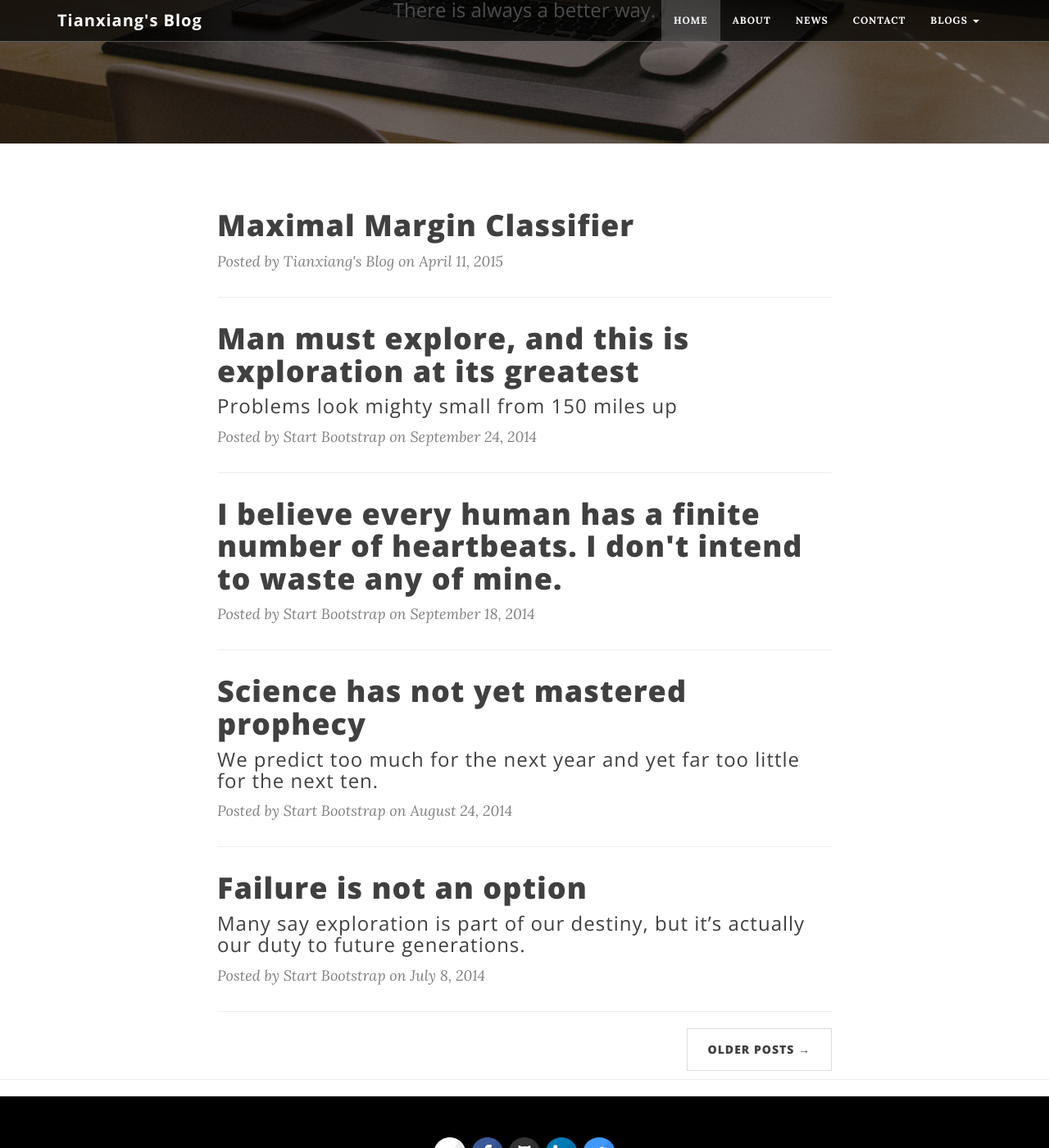
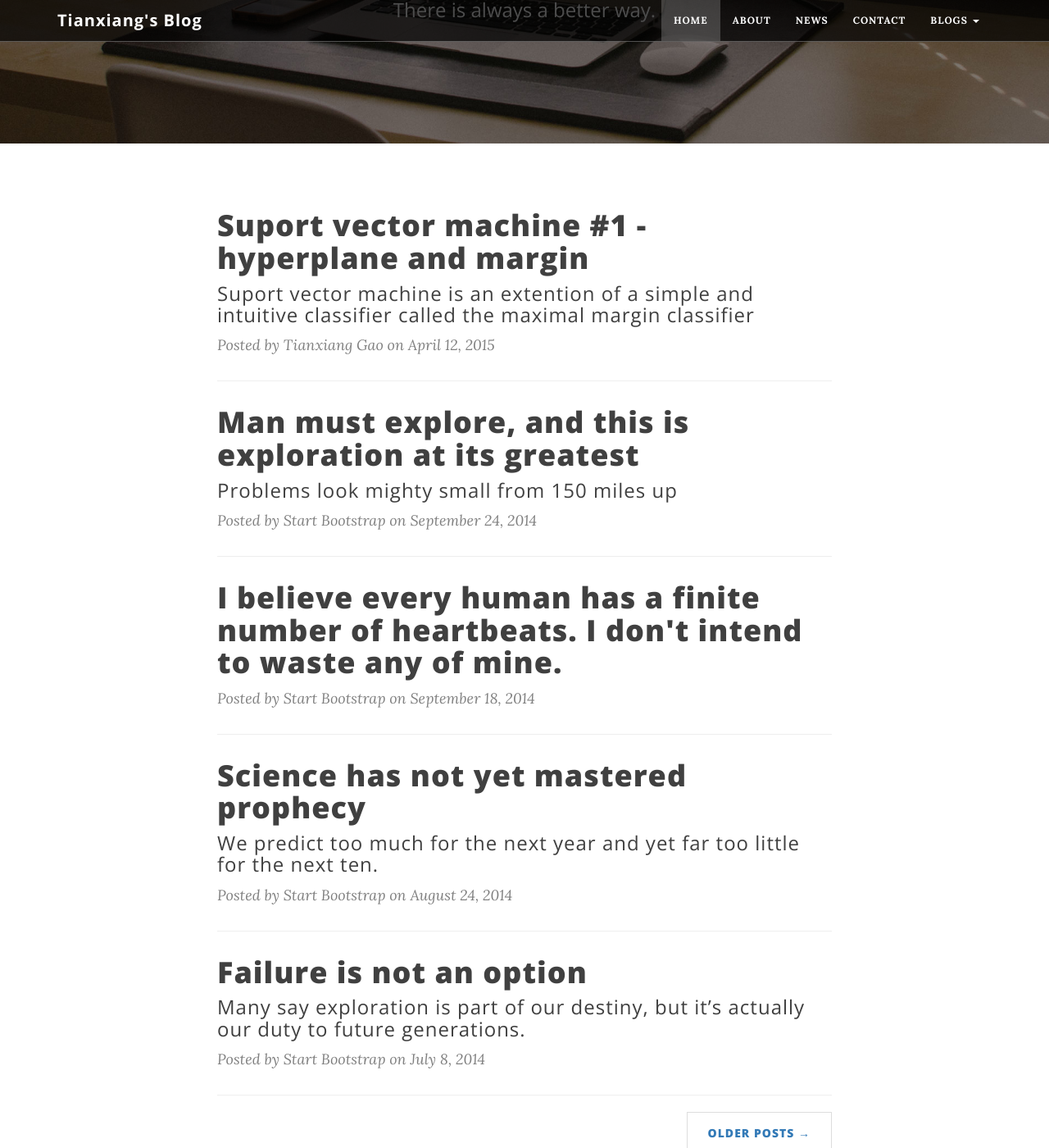
Before and after one commit to xuanix/blogs, a Jekyll site: the page built from index.html, in a window 1280 px wide and 1400 px high, scrolled down 288 px. Shown: the whole window at 82% size. Built offline with Jekyll 4.4.1, drawn with Linux system fonts in a browser that asks for light colours; nearby versions of some CDN libraries; the list of posts is cut into pages by our own code; some of the changed lines change nothing that is shown.

Commit message:
Complete blog of hyperplane and margin

```diff
--- a/_includes/js.html
+++ b/_includes/js.html
@@ -9,6 +9,22 @@
 <script src="{{ "/js/wow.min.js " | prepend: site.baseurl }}"></script>
 <!-- Custom Theme JavaScript -->
 <script src="{{ "/js/custom.js " | prepend: site.baseurl }}"></script>
+
+<!-- Equation numberling -->
+<script type="text/x-mathjax-config">
+MathJax.Hub.Config({
+  TeX: { equationNumbers: { autoNumber: "AMS" } }
+});
+</script>
+
 <!-- MathJax.js -->
-
-<script type="text/javascript" src="http://cdn.mathjax.org/mathjax/latest/MathJax.js?config=TeX-AMS-MML_HTMLorMML"></script>
+<script type="text/javascript"
+  src="//cdn.mathjax.org/mathjax/latest/MathJax.js?config=TeX-AMS-MML_HTMLorMML">
+</script>
+<!--- Inline equation-->
+<script type="text/x-mathjax-config">
+MathJax.Hub.Config({
+  tex2jax: {inlineMath: [['$','$']]}
+});
+</script>
+<script type="text/javascript" src="path-to-mathjax/MathJax.js?config=TeX-AMS-MML_HTMLorMML"></script>
--- a/_posts/2015-04-11-maximal-margin-classifier.Rmd
+++ /dev/null
@@ -1,29 +0,0 @@
-
-This is the first blog to introduce a powerful classifier *support vector machine* (**SVM**), an approach for classification that was developed in the computer science community in the 1990s and that has grown in popularity since then. This seris of blogs is complement of chapter 9 of a well-known textbook, [An Introduction to Statistical Learning (**ISL**)][1]. This textbook usually gives fantastic intuitive explanations to various epidemic classifiers. The explanation, however, is so intuitive that most of derivation has been skipped. Hence, I will try my best to give an detailed explanation to derivation. Most of images and datasets can be found in [ISL][1] and [The Elements of Statistical Learning (**ESL**)][2]. Before we get started, I would like to give a fridently remind firstly that *maximal margin classifier* can only deal with **linear separable** problmes. The others scenarios can be solved by its extension such *support vector classifier* that will be covered in the futurn blogs.
-
-## Hyperplane
-> In a p-dimensional space, a *hyperplane* is a flat affine subspace of dimension p-1.
-
-The word *affine* indicates that the subspace need not pass through the origin. For example, in two dimensional space, a hyperplane is just a line. The mathmatical definition of a two-dimensional hyperplan is the equation below
-
-$$ \beta_0 + \beta_1X_1+\beta_2X_2 = 0 $$
-
-for parameters $\beta_0, \beta_1$, and $\beta_2$. We can see the equation above is an equation of a line and the data point $X = (X_1, X_2)^T$ is on that line (or hyperplane).
-
-The equation can be easily extended to the p-dimensional hyperplane:
-
-(@foo2) $$ \beta_0 + \beta_1X_1+\beta_2X_2+...+\beta_pX_p = 0 $$
-
-A p-dimensional data point $X = (X_1, X_2, ..., X_P)^T$ would lie on that hyperplane if it satisfies the equation, (@foo2).
-
-So, a hyperplane naturally divides a p-dimensional space into two halves. If a data point is not on the hyperplane, it would lie on sides of that hyperplane, then it either satisifies
-
-(@foo3) $$ \beta_0 + \beta_1X_1+\beta_2X_2+...+\beta_pX_p > 0 $$
-
-or
-
-(@foo4) $$ \beta_0 + \beta_1X_1+\beta_2X_2+...+\beta_pX_p < 0 $$
-
-
-[1]: http://www-bcf.usc.edu/~gareth/ISL/
-[2]: http://statweb.stanford.edu/~tibs/ElemStatLearn/
--- /dev/null
+++ b/_posts/2015-04-11-maximal-margin-classifier.markdown
@@ -0,0 +1,126 @@
+---
+layout:     post
+title: "Suport vector machine #1 - hyperplane and margin"
+subtitle:   "Suport vector machine is an extention of a simple and intuitive classifier called the maximal margin classifier"
+author: "Tianxiang Gao"
+date: "April 12, 2015"
+header-img: "img/post-bg-01.jpg"
+---
+This is the first blog to introduce a powerful classifier *support vector machine* (**SVM**), an approach for classification that was developed in the computer science community in the 1990s and that has grown in popularity since then. This seris of blogs is complement of chapter 9 in a well-known textbook, [An Introduction to Statistical Learning (**ISL**)][1]. This textbook usually gives fantastic intuitive introductions to various epidemic classifiers. The explanation, however, is so intuitive that most of derivation has been skipped. Hence, the purpose of these blogs is to give an detailed explanation to derivation. BTW, Most of images and datasets can be found in [ISL][1] and [The Elements of Statistical Learning (**ESL**)][2].
+
+In this blog, I am gonan define *hyperplanes*, *margin*. The concept of Maximal margin classifier, *support vector classifier* and  *support vector machine* that will be covered in future blogs.
+
+## Hyperplane
+> In a p-dimensional space, a *hyperplane* is a flat affine subspace of dimension p-1.
+
+The word *affine* indicates that the subspace need not pass through the origin. For example, in two dimensional space, a hyperplane is just a line. The mathmatical definition of a two-dimensional hyperplan is the equation below
+
+\begin{equation}
+  \beta_0 + \beta_1X_1+\beta_2X_2 = 0
+\end{equation}
+
+for parameters $\beta_0, \beta_1$, and $\beta_2$. We can see the equation above is an equation of a line and the data point $X = (X_1, X_2)^T$ is on that line (or hyperplane). The equation can be easily extended to the p-dimensional hyperplane:
+
+\begin{equation}
+  \beta_0 + \beta_1X_1+\beta_2X_2+...+\beta_pX_p = 0
+  \label{hyperplane}
+\end{equation}
+
+A *p*-dimensional data point $X = (X_1, X_2, ..., X_P)^T$ would lie on that hyperplane if it satisfies the equation. So, a hyperplane naturally divides a *p*-dimensional space into two halves. If a data point is not on the hyperplane, it would lie on sides of that hyperplane, then it either satisifies
+
+\begin{equation}
+	\beta_0 + \beta_1X_1+\beta_2X_2+...+\beta_pX_p > 0
+\end{equation}
+
+or
+
+\begin{equation}
+	\beta_0 + \beta_1X_1+\beta_2X_2+...+\beta_pX_p < 0
+\end{equation}
+
+One can easily determine on which side of hyperplane a data point lies by calculating the sign of the left hand side of \eqref{hyperplane}.
+
+## Derivation of Marigin
+
+Suppose a training dataset is **linearly separable**, and it is possbile to construct a hyperplane that sperates all training observations perfectly. We can compute the perpendicular distance from each training observation to that separating hyperplane.
+
+> the smallest such distance is the minimal distance from the observations to the hyperplane, and is known as the margin.
+
+<img src="/img/maximal-margin-classifier.png">
+
+The figure above shows two classes have been sperarated by three different but parallel hyperplanes. The solid line is the optimal (separating) hyperplane. The \eqref{hyperplane} can be wrote in vector format
+
+\begin{equation}
+	\beta^Tx+\beta_0 = 0
+	\label{hp}
+\end{equation}
+
+
+Let's calculate the smallest distance $M$ from the seprating hyperplane to observations. Suppose the class labels of green data points are $y_i = 1$, while red point's are $y_i = -1$, and a data point $x \in y_{+1} $. $\beta$ is the normal vector (not necessarily unit vector) to the hyperplane. We projected $x$ on to the hyperplane and get data point $ x^* $. Data points $x$ and $ x^* $ has a relationship that can be descripted into the follwoing equation
+
+\begin{equation}
+	x^* = x - M\cfrac{\beta}{||\beta||}
+	\label{project}
+\end{equation}
+
+Since $ x^* $ lies on that hyperplane. On another words, it satisfies \eqref{hp}. Substitudes $ x^* $ with \eqref{project}:
+
+\begin{equation}
+	\beta^T(x - M\cfrac{\beta}{||\beta||})+\beta_0=0
+\end{equation}
+
+Since
+$
+	\beta^T\beta=||\beta||^2
+$
+, we can get the equation for $M$, that is
+
+\begin{equation}
+	M=\cfrac{\beta^Tx+\beta_0}{||\beta||}
+\end{equation}
+
+Based on our assumption, $ x\in y_{+1} $, if $x \in y_{-1}$, then the signs of equations are reversed:
+
+\begin{equation}
+	x^*=x+M\cfrac{\beta}{||\beta||}
+\end{equation}
+
+\begin{equation}
+	\beta^T(x + M\cfrac{\beta}{||\beta||})+\beta_0=0
+\end{equation}
+
+\begin{equation}
+	M=\cfrac{-(\beta^Tx+\beta_0)}{||\beta||}
+\end{equation}
+
+On the other hand, we can take advantages of signs of $y_i$, then the final equations are
+
+\begin{equation}
+	x^*=x-yM\cfrac{\beta}{||\beta||}
+\end{equation}
+
+\begin{equation}
+	\beta^T(x - yM\cfrac{\beta}{||\beta||})+\beta_0=0
+\end{equation}
+
+\begin{equation}
+	M=\cfrac{y(\beta^Tx+\beta_0)}{||\beta||}
+\end{equation}
+
+That is derivation of margin. However, in computer science community, people always use $w$ and b to representative $\beta$ and $\beta_0$, so the defination of hyperplane is
+
+\begin{equation}
+	w^Tx+b = 0
+	\label{cs:hp}
+\end{equation}
+
+Furthermore, the defination of margin is changed to
+
+\begin{equation}
+	M=\cfrac{y(w^Tx+b)}{||w||}
+\end{equation}
+
+
+
+[1]: http://www-bcf.usc.edu/~gareth/ISL/
+[2]: http://statweb.stanford.edu/~tibs/ElemStatLearn/
--- a/css/clean-blog.css
+++ b/css/clean-blog.css
@@ -7,9 +7,7 @@
   line-height: 1.5;
   margin: 30px 0;
 }
-p a {
-  text-decoration: underline;
-}
+
 h1,
 h2,
 h3,
--- a/css/main.css
+++ b/css/main.css
@@ -1,3 +1,13 @@
+/* general */
+a {
+  color: #337ab7;
+}
+
+a:hover {
+  color: #28c3ab;
+}
+
+
 /* nav */
 .navbar-brand h1 {
   text-transform: capitalize;
```
Also changed, not shown: img/maximal-margin-classifier.png (added).
